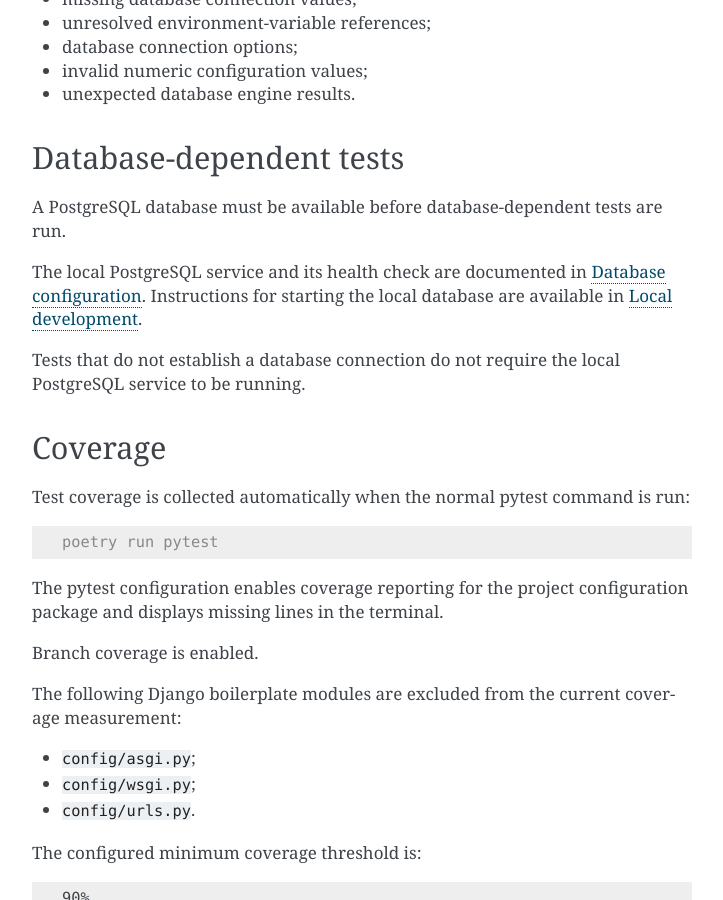
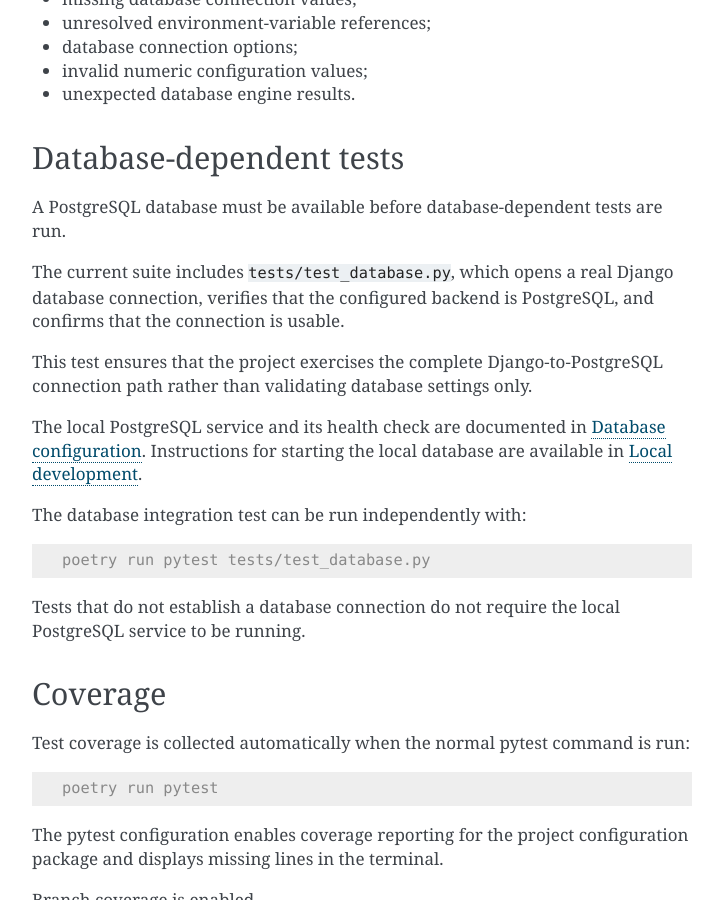
Before and after one commit to alex-nuclearboy/vocabio, a Sphinx documentation site: the page built from docs/source/development/testing.rst, in a window 1280 px wide and 900 px high, scrolled down 1504 px. Shown: the whole window, without its empty margins (388-1111 px from the left). Built offline with Sphinx 7.4.7, drawn with Linux system fonts in a browser that asks for light colours.

Commit message:
docs: align development guidance with current project checks
Update project documentation to reflect the complete validation workflow and current development environment.

- document static-file collection in CI and local quality checks
- describe the PostgreSQL integration test
- add the database test to the documented project structure
- clarify local PostgreSQL password requirements
- distinguish project Poetry usage from the Koyeb-managed build environment

```diff
--- a/docs/source/configuration/environment.rst
+++ b/docs/source/configuration/environment.rst
@@ -207,8 +207,9 @@ Required for the local Docker Compose environment.
 Contains the password for the local PostgreSQL role. The value is
 intentionally empty in ``.env.example``.
 
-Because the same raw value is interpolated into ``DATABASE_URL``, use
-URL-safe characters unless the value is explicitly URL-encoded.
+Because the same raw value is supplied to PostgreSQL and interpolated into
+``DATABASE_URL``, use a sufficiently long password containing letters,
+digits, hyphens, and underscores.
 
 ``POSTGRES_HOST``
 ~~~~~~~~~~~~~~~~~
--- a/docs/source/development/testing.rst
+++ b/docs/source/development/testing.rst
@@ -87,10 +87,23 @@ Database-dependent tests
 A PostgreSQL database must be available before database-dependent tests are
 run.
 
+The current suite includes ``tests/test_database.py``, which opens a real
+Django database connection, verifies that the configured backend is
+PostgreSQL, and confirms that the connection is usable.
+
+This test ensures that the project exercises the complete Django-to-PostgreSQL
+connection path rather than validating database settings only.
+
 The local PostgreSQL service and its health check are documented in
 :doc:`../configuration/database`. Instructions for starting the local
 database are available in
 :doc:`../getting-started/local-development`.
+
+The database integration test can be run independently with:
+
+.. code-block:: console
+
+   poetry run pytest tests/test_database.py
 
 Tests that do not establish a database connection do not require the local
 PostgreSQL service to be running.
--- a/docs/source/getting-started/requirements.rst
+++ b/docs/source/getting-started/requirements.rst
@@ -17,7 +17,9 @@ Poetry
 
 Python dependencies and the project environment are managed with Poetry.
 
-The project currently uses Poetry 2.4.1.
+Local development and continuous integration currently use Poetry 2.4.1.
+The Koyeb buildpack manages its own Poetry version independently during
+production builds.
 
 Git
 ---
--- a/docs/source/project/structure.rst
+++ b/docs/source/project/structure.rst
@@ -35,6 +35,7 @@ The current project foundation has the following structure:
    │   └── make.bat
    ├── tests/
    │   ├── __init__.py
+   │   ├── test_database.py
    │   └── test_settings.py
    ├── .env.example
    ├── .gitignore
@@ -117,7 +118,11 @@ The current foundation includes:
 
    tests/
    ├── __init__.py
+   ├── test_database.py
    └── test_settings.py
+
+``tests/test_database.py`` verifies real Django connectivity to PostgreSQL and
+confirms that the configured connection uses the PostgreSQL backend.
 
 ``tests/test_settings.py`` verifies environment handling and project
 configuration, including PostgreSQL database URL validation and related
```
Also changed, not shown: docs/source/development/code-quality.rst (+14 -0 lines), docs/source/development/continuous-integration.rst (+12 -0 lines), 1 other file.
